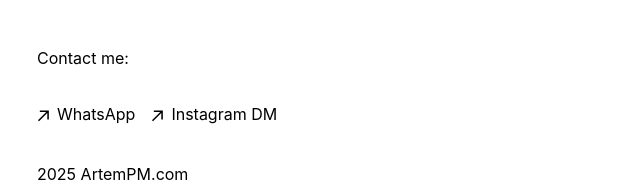
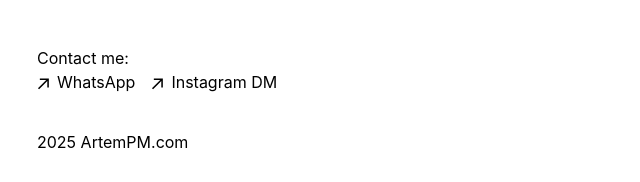
Before and after one commit to z97/my-cv, a Next.js app: page / in a window 1280 px wide. Shown: the part 678-860 px from the top of the page, without its empty margins (315-955 px from the left). Built offline with nearby package versions, Linux system fonts and the light colour scheme.

Commit message:
Update footer.tsx

```diff
--- a/app/components/footer.tsx
+++ b/app/components/footer.tsx
@@ -21,7 +21,7 @@ export default function Footer() {
       <p className="mt-8 font-normal">
       Contact me:
       </p>
-      <ul className="font-sm mt-8 flex flex-col space-x-0 space-y-2 font-normal md:flex-row md:space-x-4 md:space-y-0">
+      <ul className="font-sm flex flex-col space-x-0 space-y-2 font-normal md:flex-row md:space-x-4 md:space-y-0">
         <li>
           <a
             className="flex items-center transition-all hover:font-bold"
```
